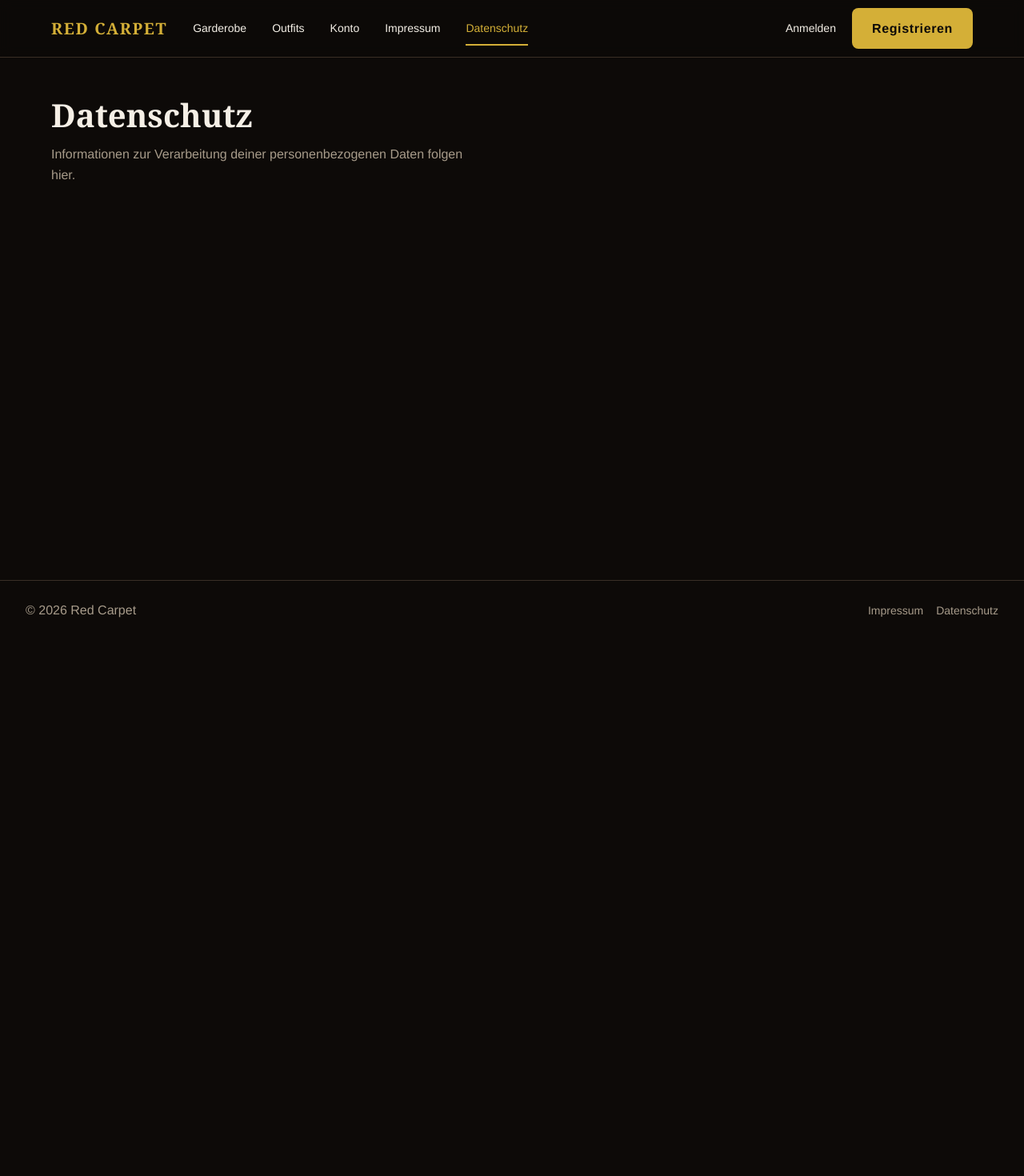
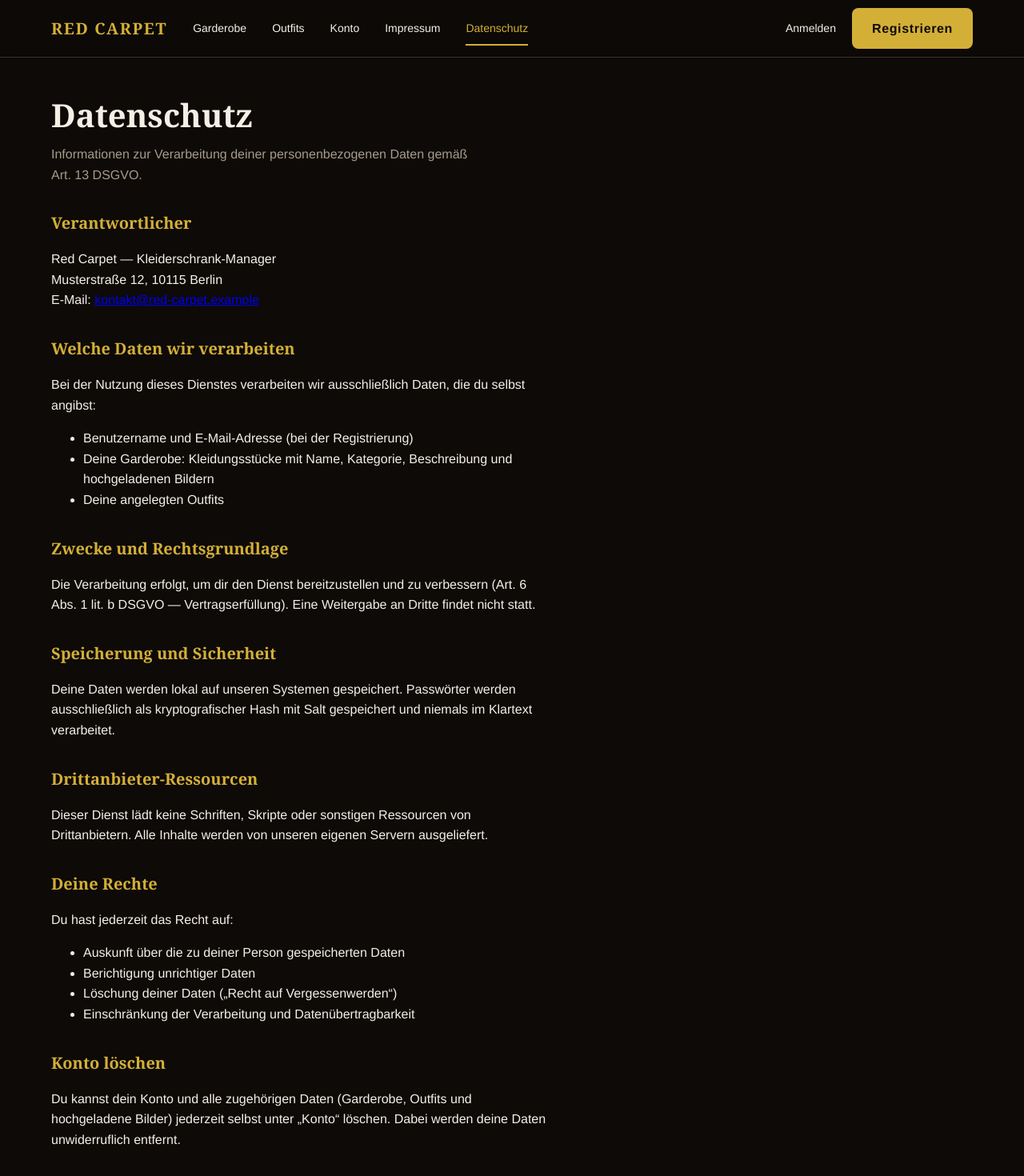
Before and after one commit to M3-13/e2e-officecloset-20260829-233606-3310, a React (Vite) app in the folder frontend/: page /datenschutz in a window 1280 px wide. Shown: the top 1470 px of the page at 80% size. Before the commit the page ends 800 px from the top, so only its background shows below. Built offline with nearby package versions, Linux system fonts and the light colour scheme; no server answers.

Commit message:
feat: Kontolöschung und Rechtshinweise bauen (#12)
Closes #2

Co-authored-by: office-crew <development@office-crew.dev>

```diff
--- a/frontend/src/pages/AccountPage.tsx
+++ b/frontend/src/pages/AccountPage.tsx
@@ -1,4 +1,78 @@
+import { useState, type CSSProperties } from 'react';
+import { useNavigate } from 'react-router-dom';
+import { apiFetch } from '../api/client';
+import { useAuth } from '../context/AuthContext';
+
+export async function deleteAccount(): Promise<void> {
+  await apiFetch<void>('/api/auth/me', { method: 'DELETE' });
+}
+
+const headingStyle: CSSProperties = {
+  fontFamily: 'var(--font-heading)',
+  fontWeight: 600,
+  fontSize: '20px',
+  color: 'var(--color-fg)',
+  margin: '0 0 var(--space-2) 0',
+};
+
+const dangerCardStyle: CSSProperties = {
+  marginTop: 'var(--space-5)',
+  borderColor: 'var(--color-danger)',
+};
+
+const rowStyle: CSSProperties = {
+  display: 'flex',
+  justifyContent: 'space-between',
+  alignItems: 'baseline',
+  gap: 'var(--space-3)',
+  padding: 'var(--space-1) 0',
+  borderBottom: '1px solid var(--color-border)',
+};
+
+const rowLabelStyle: CSSProperties = {
+  color: 'var(--color-muted)',
+  fontSize: '14px',
+};
+
+const errorStyle: CSSProperties = {
+  color: 'var(--color-danger)',
+  margin: '0 0 var(--space-3) 0',
+};
+
+const confirmStyle: CSSProperties = {
+  display: 'flex',
+  flexDirection: 'column',
+  gap: 'var(--space-2)',
+  alignItems: 'flex-start',
+  marginTop: 'var(--space-3)',
+};
+
+const confirmActionsStyle: CSSProperties = {
+  display: 'flex',
+  gap: 'var(--space-2)',
+  flexWrap: 'wrap',
+};
+
 export default function AccountPage() {
+  const { user, loading, logout } = useAuth();
+  const navigate = useNavigate();
+  const [confirming, setConfirming] = useState(false);
+  const [busy, setBusy] = useState(false);
+  const [error, setError] = useState<string | null>(null);
+
+  const handleDelete = async () => {
+    setBusy(true);
+    setError(null);
+    try {
+      await deleteAccount();
+      logout();
+      navigate('/login', { replace: true });
+    } catch (err) {
+      setError(err instanceof Error ? err.message : 'Konto konnte nicht gelöscht werden.');
+      setBusy(false);
+    }
+  };
+
   return (
     <section className="page">
       <h1 className="page-title">Konto</h1>
@@ -6,6 +80,71 @@ export default function AccountPage() {
         Verwalte hier deine Kontodaten — einschließlich der vollständigen Löschung deines
         Kontos und aller zugehörigen Daten.
       </p>
+
+      {loading ? (
+        <p className="muted">Kontodaten werden geladen …</p>
+      ) : !user ? (
+        <p className="muted">Du bist nicht angemeldet.</p>
+      ) : (
+        <>
+          <div className="card">
+            <h2 style={headingStyle}>Deine Daten</h2>
+            <div>
+              <div style={rowStyle}>
+                <span style={rowLabelStyle}>Benutzername</span>
+                <span>{user.username}</span>
+              </div>
+              <div style={{ ...rowStyle, borderBottom: 'none' }}>
+                <span style={rowLabelStyle}>E-Mail</span>
+                <span>{user.email}</span>
+              </div>
+            </div>
+          </div>
+
+          <div className="card" style={dangerCardStyle}>
+            <h2 style={{ ...headingStyle, color: 'var(--color-danger)' }}>Konto löschen</h2>
+            <p className="muted">
+              Das Löschen deines Kontos entfernt unwiderruflich deine Garderobe, deine
+              Outfits und alle hochgeladenen Bilder. Diese Aktion kann nicht rückgängig
+              gemacht werden.
+            </p>
+
+            {error ? <p style={errorStyle}>{error}</p> : null}
+
+            {confirming ? (
+              <div style={confirmStyle}>
+                <p className="muted">Möchtest du dein Konto wirklich endgültig löschen?</p>
+                <div style={confirmActionsStyle}>
+                  <button
+                    type="button"
+                    className="btn btn-danger"
+                    onClick={handleDelete}
+                    disabled={busy}
+                  >
+                    {busy ? 'Wird gelöscht …' : 'Endgültig löschen'}
+                  </button>
+                  <button
+                    type="button"
+                    className="btn btn-secondary"
+                    onClick={() => setConfirming(false)}
+                    disabled={busy}
+                  >
+                    Abbrechen
+                  </button>
+                </div>
+              </div>
+            ) : (
+              <button
+                type="button"
+                className="btn btn-danger"
+                onClick={() => setConfirming(true)}
+              >
+                Konto löschen
+              </button>
+            )}
+          </div>
+        </>
+      )}
     </section>
   );
 }
--- a/frontend/src/pages/DatenschutzPage.tsx
+++ b/frontend/src/pages/DatenschutzPage.tsx
@@ -1,10 +1,86 @@
+import type { CSSProperties } from 'react';
+
+const headingStyle: CSSProperties = {
+  fontFamily: 'var(--font-heading)',
+  fontWeight: 600,
+  fontSize: '20px',
+  color: 'var(--color-accent)',
+  margin: 'var(--space-5) 0 var(--space-2) 0',
+};
+
+const legalStyle: CSSProperties = {
+  maxWidth: '70ch',
+  marginTop: 'var(--space-4)',
+};
+
 export default function DatenschutzPage() {
   return (
     <section className="page">
       <h1 className="page-title">Datenschutz</h1>
       <p className="page-subtitle">
-        Informationen zur Verarbeitung deiner personenbezogenen Daten folgen hier.
+        Informationen zur Verarbeitung deiner personenbezogenen Daten gemäß Art. 13 DSGVO.
       </p>
+
+      <div style={legalStyle}>
+        <h2 style={headingStyle}>Verantwortlicher</h2>
+        <p>
+          Red Carpet — Kleiderschrank-Manager
+          <br />
+          Musterstraße 12, 10115 Berlin
+          <br />
+          E-Mail: <a href="mailto:kontakt@red-carpet.example">kontakt@red-carpet.example</a>
+        </p>
+
+        <h2 style={headingStyle}>Welche Daten wir verarbeiten</h2>
+        <p>
+          Bei der Nutzung dieses Dienstes verarbeiten wir ausschließlich Daten, die du
+          selbst angibst:
+        </p>
+        <ul>
+          <li>Benutzername und E-Mail-Adresse (bei der Registrierung)</li>
+          <li>
+            Deine Garderobe: Kleidungsstücke mit Name, Kategorie, Beschreibung und
+            hochgeladenen Bildern
+          </li>
+          <li>Deine angelegten Outfits</li>
+        </ul>
+
+        <h2 style={headingStyle}>Zwecke und Rechtsgrundlage</h2>
+        <p>
+          Die Verarbeitung erfolgt, um dir den Dienst bereitzustellen und zu verbessern
+          (Art. 6 Abs. 1 lit. b DSGVO — Vertragserfüllung). Eine Weitergabe an Dritte
+          findet nicht statt.
+        </p>
+
+        <h2 style={headingStyle}>Speicherung und Sicherheit</h2>
+        <p>
+          Deine Daten werden lokal auf unseren Systemen gespeichert. Passwörter werden
+          ausschließlich als kryptografischer Hash mit Salt gespeichert und niemals im
+          Klartext verarbeitet.
+        </p>
+
+        <h2 style={headingStyle}>Drittanbieter-Ressourcen</h2>
+        <p>
+          Dieser Dienst lädt keine Schriften, Skripte oder sonstigen Ressourcen von
+          Drittanbietern. Alle Inhalte werden von unseren eigenen Servern ausgeliefert.
+        </p>
+
+        <h2 style={headingStyle}>Deine Rechte</h2>
+        <p>Du hast jederzeit das Recht auf:</p>
+        <ul>
+          <li>Auskunft über die zu deiner Person gespeicherten Daten</li>
+          <li>Berichtigung unrichtiger Daten</li>
+          <li>Löschung deiner Daten („Recht auf Vergessenwerden“)</li>
+          <li>Einschränkung der Verarbeitung und Datenübertragbarkeit</li>
+        </ul>
+
+        <h2 style={headingStyle}>Konto löschen</h2>
+        <p>
+          Du kannst dein Konto und alle zugehörigen Daten (Garderobe, Outfits und
+          hochgeladene Bilder) jederzeit selbst unter „Konto“ löschen. Dabei werden deine
+          Daten unwiderruflich entfernt.
+        </p>
+      </div>
     </section>
   );
 }
--- a/frontend/src/pages/ImpressumPage.tsx
+++ b/frontend/src/pages/ImpressumPage.tsx
@@ -1,10 +1,68 @@
+import type { CSSProperties } from 'react';
+
+const headingStyle: CSSProperties = {
+  fontFamily: 'var(--font-heading)',
+  fontWeight: 600,
+  fontSize: '20px',
+  color: 'var(--color-accent)',
+  margin: 'var(--space-5) 0 var(--space-2) 0',
+};
+
+const legalStyle: CSSProperties = {
+  maxWidth: '70ch',
+  marginTop: 'var(--space-4)',
+};
+
 export default function ImpressumPage() {
   return (
     <section className="page">
       <h1 className="page-title">Impressum</h1>
-      <p className="page-subtitle">
-        Rechtliche Angaben zum Anbieter dieses Dienstes folgen hier.
-      </p>
+      <p className="page-subtitle">Angaben gemäß § 5 DDG (Digitale-Dienste-Gesetz).</p>
+
+      <div style={legalStyle}>
+        <h2 style={headingStyle}>Anbieter</h2>
+        <address style={{ fontStyle: 'normal', lineHeight: 1.6 }}>
+          Red Carpet — Kleiderschrank-Manager
+          <br />
+          Musterstraße 12
+          <br />
+          10115 Berlin
+          <br />
+          Deutschland
+        </address>
+
+        <h2 style={headingStyle}>Kontakt</h2>
+        <p>
+          E-Mail: <a href="mailto:kontakt@red-carpet.example">kontakt@red-carpet.example</a>
+          <br />
+          Telefon: +49 (0)30 000 000 00
+        </p>
+
+        <h2 style={headingStyle}>Vertretungsberechtigte Personen</h2>
+        <p>Max Mustermann (Geschäftsführung)</p>
+
+        <h2 style={headingStyle}>Verantwortlich für den Inhalt</h2>
+        <p>
+          Max Mustermann
+          <br />
+          Musterstraße 12, 10115 Berlin
+        </p>
+
+        <h2 style={headingStyle}>Haftung für Inhalte</h2>
+        <p>
+          Als Diensteanbieter sind wir für eigene Inhalte auf diesen Seiten nach den
+          allgemeinen Gesetzen verantwortlich. Wir sind jedoch nicht verpflichtet,
+          übermittelte oder gespeicherte fremde Informationen zu überwachen oder nach
+          Umständen zu forschen, die auf eine rechtswidrige Tätigkeit hinweisen.
+        </p>
+
+        <h2 style={headingStyle}>Haftung für Links</h2>
+        <p>
+          Unser Angebot enthält Links zu externen Websites Dritter, auf deren Inhalte wir
+          keinen Einfluss haben. Für die Inhalte der verlinkten Seiten ist stets der
+          jeweilige Anbieter oder Betreiber der Seiten verantwortlich.
+        </p>
+      </div>
     </section>
   );
 }
```
Also changed, not shown: 1 other file (tests, documents, lock files or other folders).
